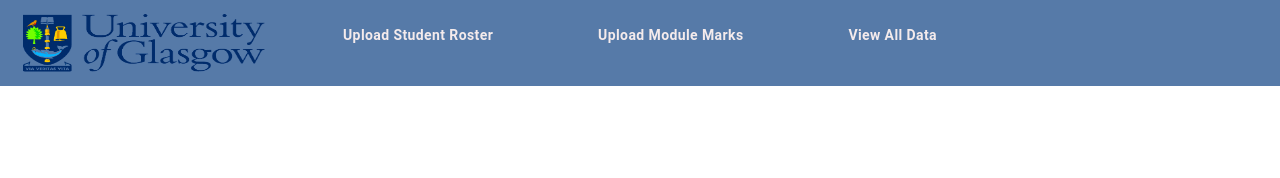
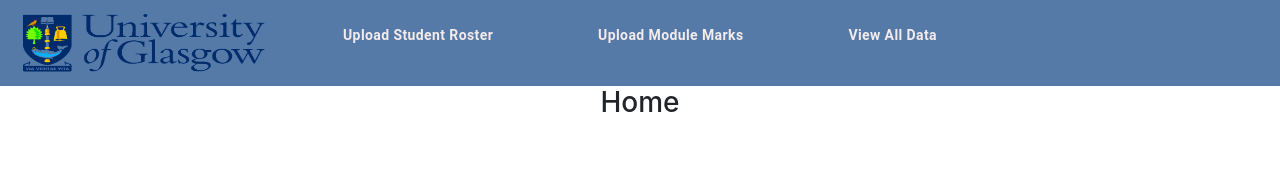
Before and after one commit to mohammadmajid58/DAS2020, a React (Create React App) app in the folder frontend/: page / in a window 1280 px wide. Shown: the top 178 px of the page. Built offline with nearby package versions, Linux system fonts and the light colour scheme.

Commit message:
#170 [F] Differentiate Pages with Titles
* Create PageTitle component
* Use component in pages

```diff
--- a/frontend/src/App.tsx
+++ b/frontend/src/App.tsx
@@ -5,7 +5,7 @@ import "bootstrap/dist/css/bootstrap.min.css";
 import UploadStudentRoster from "./pages/UploadStudentRoster";
 import UploadModuleMarks from "./pages/UploadModuleMarks";
 import ViewAllData from "./pages/ViewAllData";
-
+import Home from "./pages/Home";
 import NavigationBar from "./component/navigation/NavigationBar";
 
 class App extends Component {
@@ -14,6 +14,7 @@ class App extends Component {
       <Router>
         <NavigationBar />
         <Switch>
+          <Route exact path="/" component={Home} />
           <Route
             exact
             path="/upload-student-roster"
--- /dev/null
+++ b/frontend/src/component/usability_components/PageTitle.tsx
@@ -0,0 +1,16 @@
+import React from "react";
+
+interface PageTitleProps {
+  title: string;
+}
+
+const PageTitle: React.FC<PageTitleProps> = props => {
+  const title = props.title;
+  return (
+    <div className="d-flex justify-content-center">
+      <h3>{title}</h3>
+    </div>
+  );
+};
+
+export default PageTitle;
--- /dev/null
+++ b/frontend/src/pages/Home.tsx
@@ -0,0 +1,14 @@
+import React, { Component } from "react";
+import PageTitle from "../component/usability_components/PageTitle";
+
+class Home extends Component {
+  render() {
+    return (
+      <div className="d-flex-inline">
+        <PageTitle title="Home" />
+      </div>
+    );
+  }
+}
+
+export default Home;
--- a/frontend/src/pages/UploadModuleMarks.tsx
+++ b/frontend/src/pages/UploadModuleMarks.tsx
@@ -1,10 +1,12 @@
 import React, { Component } from "react";
 import StudentModuleMarkDropZone from "../component/upload_csv_files/StudentModuleMarkDropZone/StudentModuleMarkDropZone";
+import PageTitle from "../component/usability_components/PageTitle";
 
 class UploadModuleMarks extends Component {
   render() {
     return (
       <div className="d-flex-inline">
+        <PageTitle title="Upload Module Marks" />
         <div className="d-flex justify-content-center">
           <StudentModuleMarkDropZone />
         </div>
--- a/frontend/src/pages/UploadStudentRoster.tsx
+++ b/frontend/src/pages/UploadStudentRoster.tsx
@@ -1,10 +1,11 @@
 import React, { Component } from "react";
 import StudentRosterDropzone from "../component/upload_csv_files/StudentRosterDropzone/StudentRosterDropzone";
-
+import PageTitle from "../component/usability_components/PageTitle";
 class UploadStudentRoster extends Component {
   render() {
     return (
       <div className="d-flex-inline">
+        <PageTitle title="Upload Student Roster" />
         <div className="d-flex justify-content-center">
           <StudentRosterDropzone />
         </div>
--- a/frontend/src/pages/ViewAllData.tsx
+++ b/frontend/src/pages/ViewAllData.tsx
@@ -2,7 +2,7 @@ import React from "react";
 import GetModuleMarkUnit from "../component/combined_elements/GetModuleMarkUnit";
 import GetFinalDataUnit from "../component/combined_elements/GetFinalDataUnit";
 import Toggle from "../component/buttons/Toggle";
-
+import PageTitle from "../component/usability_components/PageTitle";
 interface myState {
   showStudentModule: boolean;
 }
@@ -26,6 +26,7 @@ class ViewAllData extends React.Component<{}, myState> {
       : "Get Student Final Grades";
     return (
       <div className="d-flex-inline">
+        <PageTitle title="View All Data" />
         <div className="mt-2 custom">
           <Toggle textCaption={textCaption} onClick={this.onClick} />
           <div className="mt-2"></div>
```
